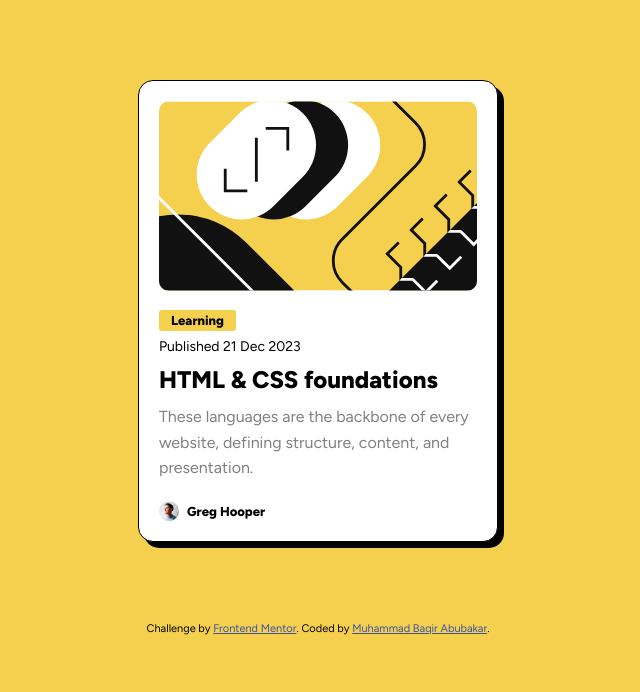
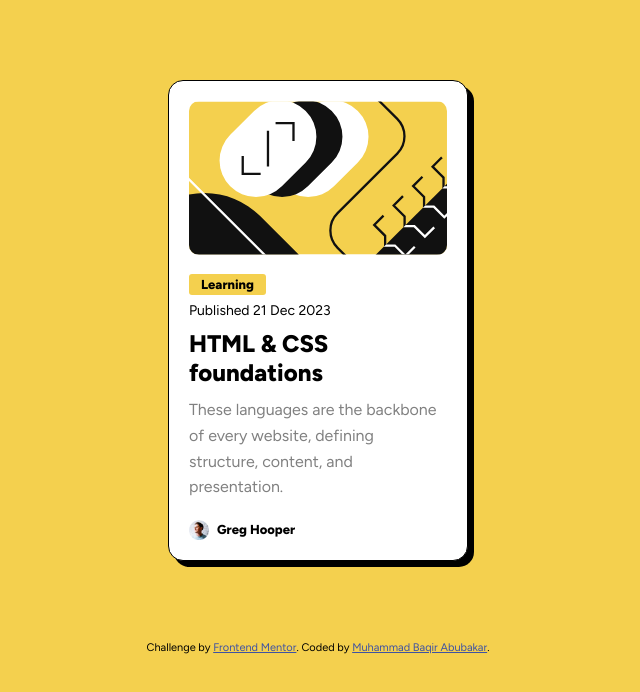
Before and after one commit to mohliman/Yellow-Card-Component, a plain HTML site: page index.html in a window 1280 px wide. Shown: the whole page, without its empty margins (322-962 px from the left). Drawn offline with Linux system fonts and the light colour scheme.

Commit message:
update code

```diff
--- a/index.html
+++ b/index.html
@@ -82,6 +82,11 @@
     .card:hover{
       box-shadow: 10px 10px 0px rgba(0, 0, 0, 1);
     }
+    @media (min-width: 375px){
+      .card{
+        width: 300px;
+      }
+    }
 
   </style>
 </head>
```
